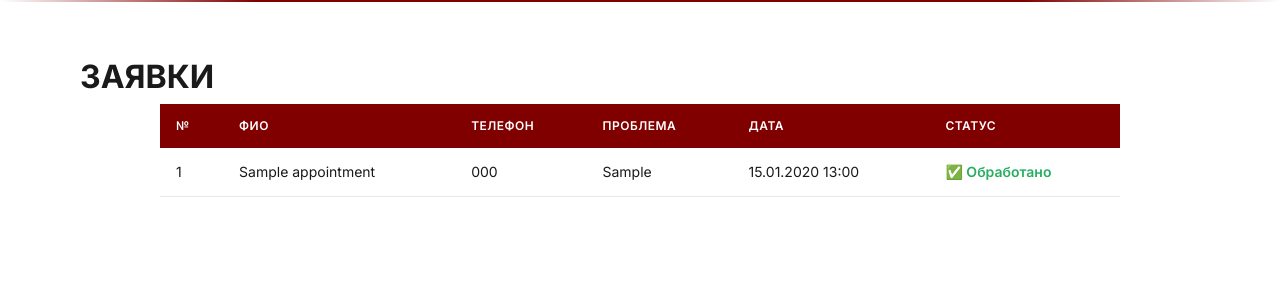
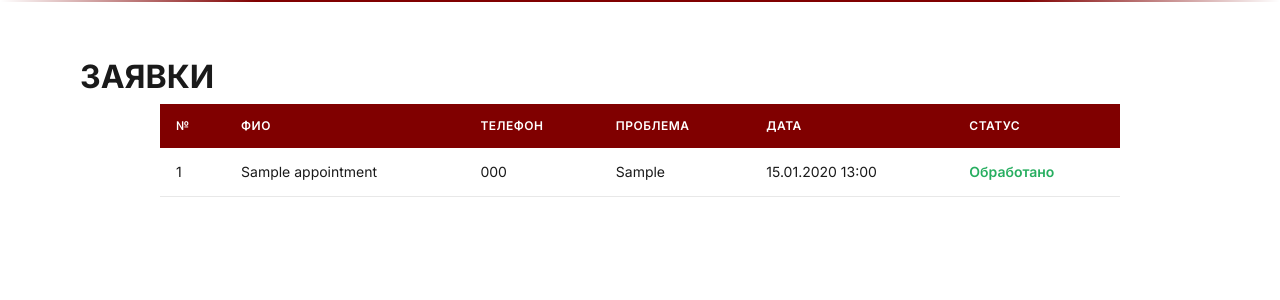
Before and after one commit to Anisia-AD/Gusev, a Django app: template core/templates/core/zayavki_table.html in a window 1280 px wide. Shown: the part 118-418 px from the top of the page. Run offline with Django 5.2, Linux system fonts and the light colour scheme; the template is opened without the code that fills it: values that come from a table or form of the project are taken from there, others are empty; tables that the repository leaves empty hold one stand-in row (values such as "Sample post"); some web fonts are replaced.

Commit message:
Update zayavki_table.html

```diff
--- a/core/templates/core/zayavki_table.html
+++ b/core/templates/core/zayavki_table.html
@@ -25,9 +25,9 @@
                     <td>{{ item.created_at|date:"d.m.Y H:i" }}</td>
                     <td>
                         {% if item.is_processed %}
-                            <span class="status-processed">✅ Обработано</span>
+                            <span class="status-processed">Обработано</span>
                         {% else %}
-                            <span class="status-new">🟡 Новая</span>
+                            <span class="status-new">Новая</span>
                         {% endif %}
                     </td>
                 </tr>
```
